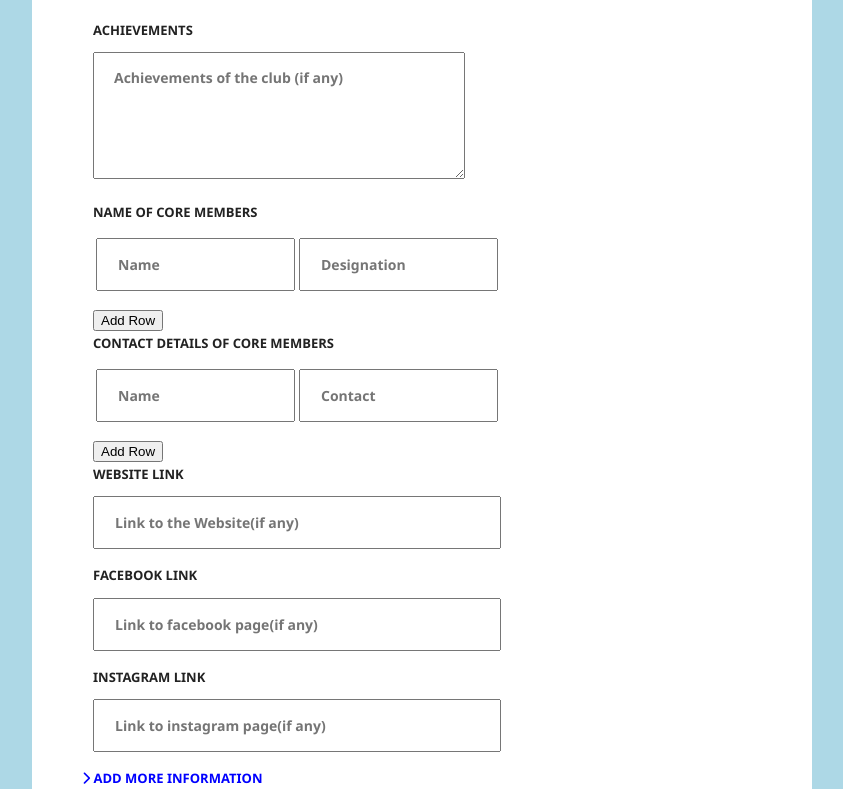
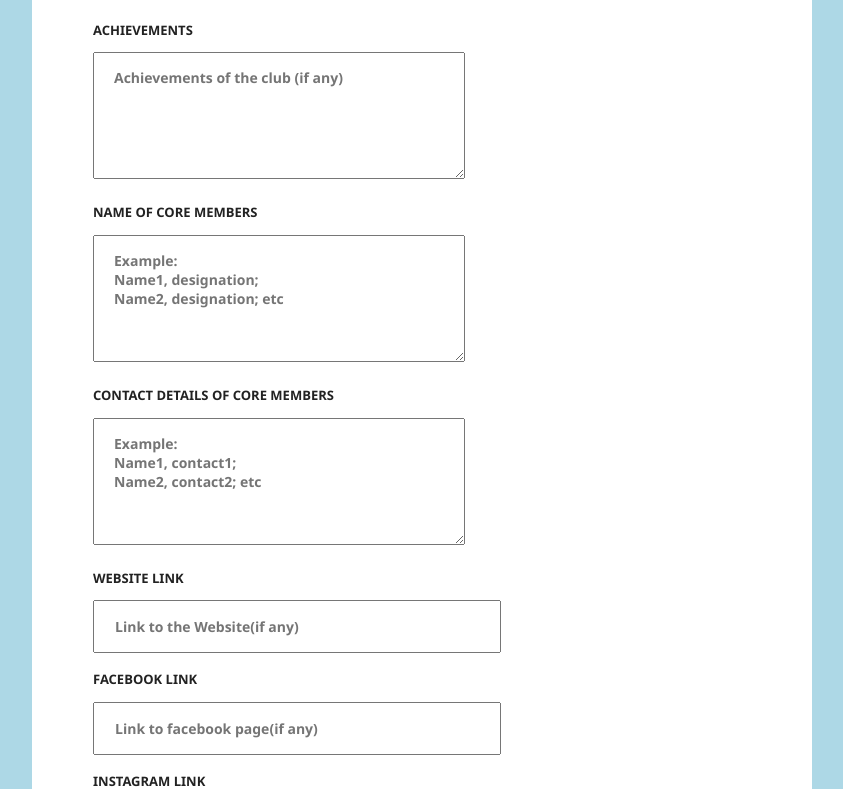
Before and after one commit to NoisyBotDude/daemon-project, a Flask app: page /admin/club/add in a window 1280 px wide. Shown: the part 588-1377 px from the top of the page, without its empty margins (218-1061 px from the left). Run offline with Flask 2, Linux system fonts and the light colour scheme; the visitor is signed in with stand-in values (Sample User, id 1); some libraries are stand-ins or nearby versions.

Commit message:
solved index error issue

```diff
--- a/club_app/templates/admin/club_add.html
+++ b/club_app/templates/admin/club_add.html
@@ -1,6 +1,5 @@
 <!DOCTYPE html>
 <html lang="en">
-
 <head>
     <meta charset="UTF-8">
     <meta http-equiv="X-UA-Compatible" content="IE=edge">
@@ -10,62 +9,35 @@
     <script src="https://kit.fontawesome.com/433788771e.js" crossorigin="anonymous"></script>
     <link rel="stylesheet" href="/static/css/admin/club_add.css">
 </head>
-
 <body>
     <h1 style="text-align: center;"> Add Club Form</h1>
     <div class=container>
-        <form id="add-form" class="add-form" action="{{ url_for('admin.add_response') }}" method="POST"
-            enctype="multipart/form-data">
+        <form id="add-form" class="add-form" action="{{ url_for('admin.add_response') }}" method="POST" enctype="multipart/form-data">
             <div class="form-row">
                 <label for="name">Club Name</label>
                 <input type="text" name="name" id="name" placeholder="Club Name" required>
             </div>
             <div class="form-row">
                 <label for="description">Description</label>
-                <textarea name="description" id="description" cols="35" rows="5"
-                    placeholder="Short Description of the club" required></textarea>
+                <textarea name="description" id="description" cols="35" rows="5" placeholder="Short Description of the club" required></textarea>
             </div>
             <div class="form-row">
                 <label for="recruitement">Recruitement Process</label>
-                <textarea name="recruitement" id="recruitement" cols="35" rows="5"
-                    placeholder="Recruitement Process of the club"></textarea>
+                <textarea name="recruitement" id="recruitement" cols="35" rows="5" placeholder="Recruitement Process of the club"></textarea>
             </div>
             <div class="form-row">
                 <label for="achievements">Achievements</label>
-                <textarea name="achievements" id="achievemnets" cols="35" rows="5"
-                    placeholder="Achievements of the club (if any)"></textarea>
+                <textarea name="achievements" id="achievemnets" cols="35" rows="5" placeholder="Achievements of the club (if any)"></textarea>
             </div>
             <div class="form-row">
                 <label for="core-members">Name of core members</label>
-                <table id="table-1">
-                    <tbody>
-                        <tr>
-                            <td>
-                                <input type="text" name="core-members-name-1" id="core-members-name-1" placeholder="Name" required>
-                            </td>
-                            <td>
-                                <input type="text" name="core-members-details-1" id="core-members-details-1" placeholder="Designation" required>
-                            </td>
-                        </tr>
-                    </tbody>
-                </table>
-                <button id="add-row" onclick="addRowMembers()" type="button">Add Row</button>
+                <textarea name="core-members" id="core-members" cols="35" rows="5"
+                                        placeholder="Example:&#10;Name1, designation;&#10;Name2, designation; etc" required></textarea>
             </div>
             <div class="form-row">
-                <label for="core-members">Contact Details of Core Members</label>
-                <table id="table-2">
-                    <tbody>
-                        <tr>
-                            <td>
-                                <input type="text" name="core-members-name-2" id="core-members-name-2" placeholder="Name" required>
-                            </td>
-                            <td>
-                                <input type="text" name="core-members-details-2" id="core-members-details-2" placeholder="Contact" required>
-                            </td>
-                        </tr>
-                    </tbody>
-                </table>
-                <button id="add-row" onclick="addRowContacts()" type="button">Add Row</button>
+                <label for="contact-details">Contact details of core members</label>
+                <textarea name="contact-details" id="contact-details" cols="35" rows="5"
+                                        placeholder="Example:&#10;Name1, contact1;&#10;Name2, contact2; etc" required></textarea>
             </div>
             <div class="form-row">
                 <label for="website-link">Website Link</label>
@@ -77,8 +49,7 @@
             </div>
             <div class="form-row">
                 <label for="instagram-link">Instagram Link</label>
-                <input type="url" name="instagram-link" id="instagram-link"
-                    placeholder="Link to instagram page(if any)">
+                <input type="url" name="instagram-link" id="instagram-link" placeholder="Link to instagram page(if any)">
             </div>
             <div class="form-text">
                 <a class="add-info-link" onclick="loadMore()" href="#" id="add-info-link">
@@ -88,23 +59,19 @@
                 <div class="add-info" style="display: none;">
                     <div class="form-row">
                         <label for="twitter-link">Twitter Link</label>
-                        <input type="url" name="twitter-link" id="twitter-link"
-                            placeholder="Link to twitter page(if any)">
+                        <input type="url" name="twitter-link" id="twitter-link" placeholder="Link to twitter page(if any)">
                     </div>
                     <div class="form-row">
                         <label for="youtube-link">Youtube Link</label>
-                        <input type="url" name="youtube-link" id="youtube-link"
-                            placeholder="Link to youtube page(if any)">
+                        <input type="url" name="youtube-link" id="youtube-link" placeholder="Link to youtube page(if any)">
                     </div>
                     <div class="form-row">
                         <label for="linkedin-link">Linkedin Link</label>
-                        <input type="url" name="linkedin-link" id="linkedin-link"
-                            placeholder="Link to linkedin page(if any)">
+                        <input type="url" name="linkedin-link" id="linkedin-link" placeholder="Link to linkedin page(if any)">
                     </div>
                     <div>
                         <label for="club-logo">Upload image of the club's logo</label>
-                        <input type="file" name="club-logo" accept="image/*" id="club-logo"
-                            placeholder="Place to upload logo" required>
+                        <input type="file" name="club-logo" accept="image/*" id="club-logo" placeholder="Place to upload logo" required>
                     </div>
 
                 </div>
@@ -122,11 +89,10 @@
             var recruitement = document.getElementById("recruitement").value;
             var facebook_link = document.getElementById("facebook-link").value;
 
-            if (facebook_link == "") {
+            if(facebook_link == "") {
                 facebook_link = "Not Available";
             }
         }
     </script>
 </body>
-
 </html>
```
